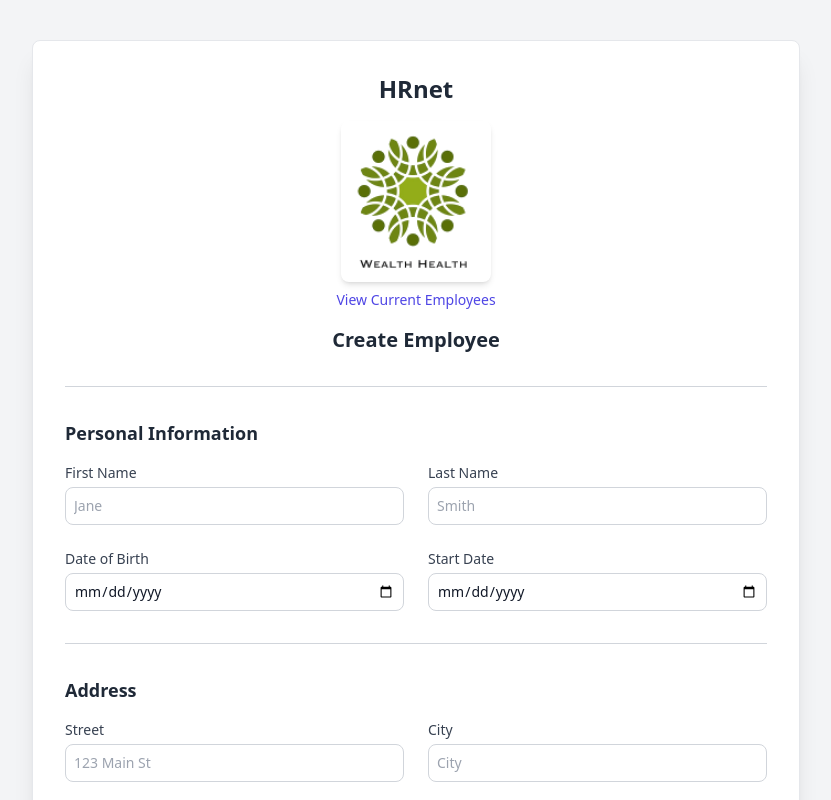
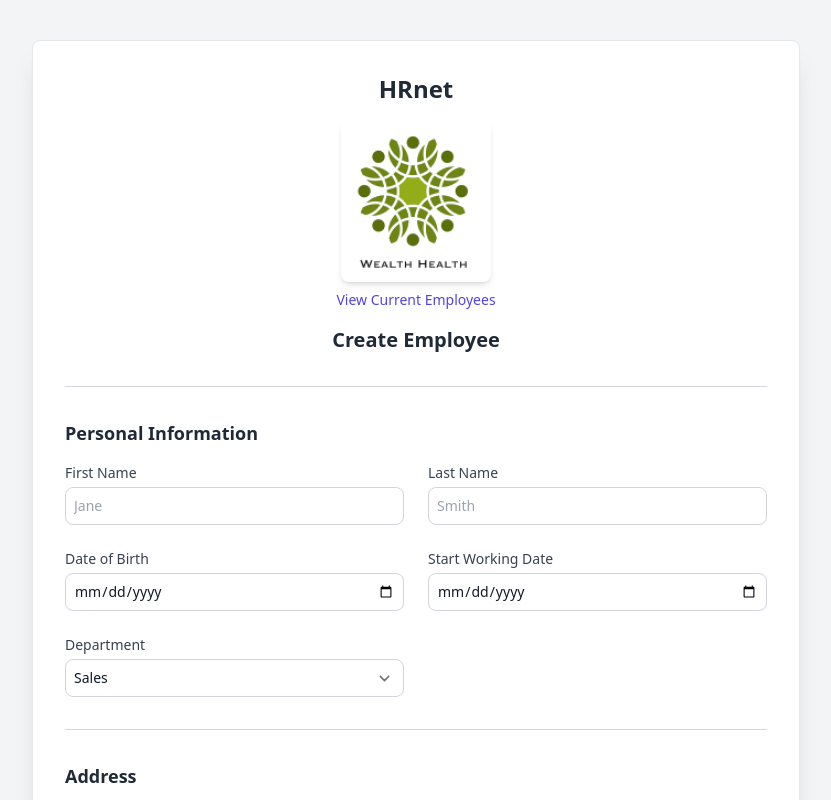
Before and after one commit to youtlane/wealthHealth, a Next.js app in the folder hrnet-react/: page / in a window 1280 px wide. Shown: the top 800 px of the page, without its empty margins (224-1055 px from the left). Built offline with nearby package versions, Linux system fonts and the light colour scheme.

Commit message:
feat: add deprtment options

```diff
--- a/hrnet-react/src/app/page.jsx
+++ b/hrnet-react/src/app/page.jsx
@@ -63,7 +63,7 @@ export default function AddEmployee() {
               </div>
               <div>
                 <label htmlFor="start-date" className="block text-sm font-medium text-gray-700 mb-1">
-                  Start Date
+                  Start Working Date
                 </label>
                 <input
                   id="start-date"
@@ -71,6 +71,22 @@ export default function AddEmployee() {
                   type="date"
                   className="block w-full border border-gray-300 rounded-lg p-2 text-gray-900 focus:ring-indigo-500 focus:border-indigo-500 sm:text-sm"
                 />
+              </div>
+              <div>
+                <label htmlFor="department" className="block text-sm font-medium text-gray-700 mb-1">
+                  Department
+                </label>
+                <select
+                  id="department"
+                  name="department"
+                  className="block w-full border border-gray-300 rounded-lg p-2 text-gray-900 focus:ring-indigo-500 focus:border-indigo-500 sm:text-sm"
+                >
+                  <option>Sales</option>
+                  <option>Marketing</option>
+                  <option>Engineering</option>
+                  <option>Human Resources</option>
+                  <option>Legal</option>
+                </select>
               </div>
             </div>
           </div>
```
